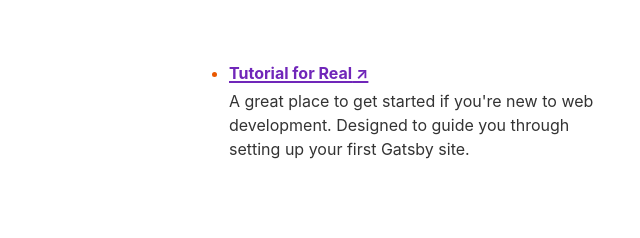
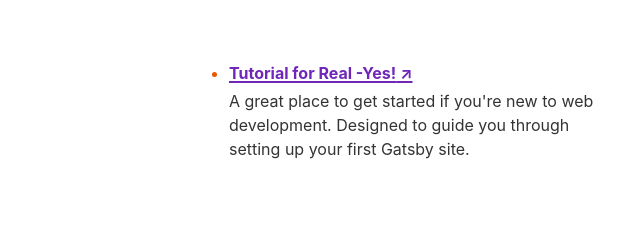
Before and after one commit to labifrancis/gatsby-starter-lerna-issue, a Gatsby site: page / in a window 1280 px wide. Shown: the part 313-551 px from the top of the page, 11-651 px from the left. Built offline with nearby package versions, Linux system fonts and the light colour scheme; Gatsby itself is replaced by a stand-in of ours.

Commit message:
Update index.js

```diff
--- a/src/pages/index.js
+++ b/src/pages/index.js
@@ -8,7 +8,7 @@
 
 const links = [
   {
-    text: "Tutorial for Real",
+    text: "Tutorial for Real -Yes!",
     url: "https://www.gatsbyjs.com/docs/tutorial",
     description:
       "A great place to get started if you're new to web development. Designed to guide you through setting up your first Gatsby site.",
```
